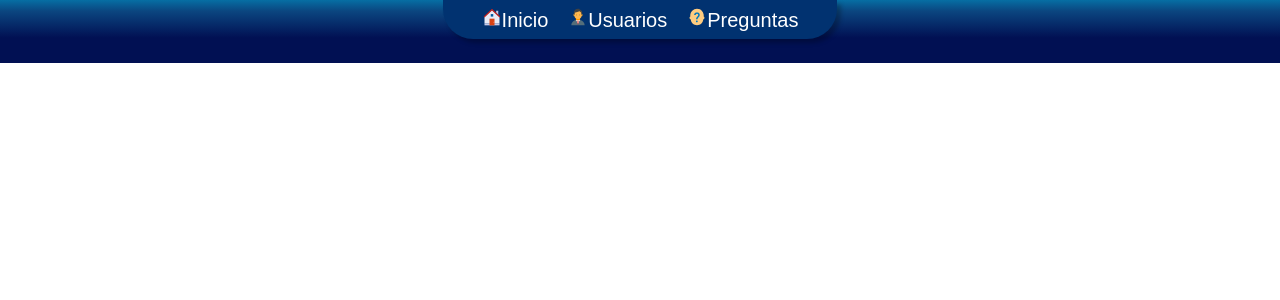
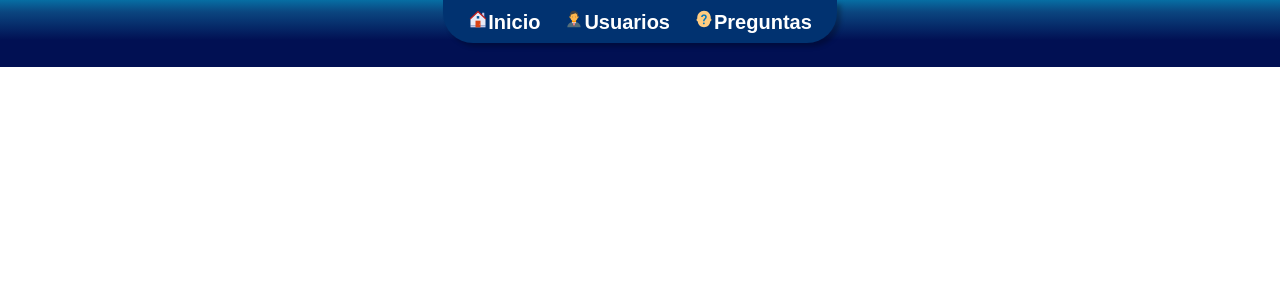
Before and after one commit to Zarmons/Micontrato, a React (Create React App) app: page / in a window 1280 px wide. Shown: the top 300 px of the page. Built offline with nearby package versions, Linux system fonts and the light colour scheme.

Commit message:
ajuste de menu

```diff
--- a/src/index.css
+++ b/src/index.css
@@ -23,6 +23,7 @@ a {
   cursor: pointer;
   padding: 10px;
   text-decoration: none;
+  font-weight: bold;
   font-size: 20px;
 }
 
@@ -31,6 +32,7 @@ a:active,
 a:focus {
   color: #011053;
   background: #0482b5;
+  border-radius: 0px 0px 60% 60%;
   font-weight: bold;
   text-decoration: none;
 }
@@ -53,6 +55,10 @@ p {
   border-style: solid;
 }
 
+li {
+  margin: 2px;
+}
+
 /* helper */
 
 .center {
```
